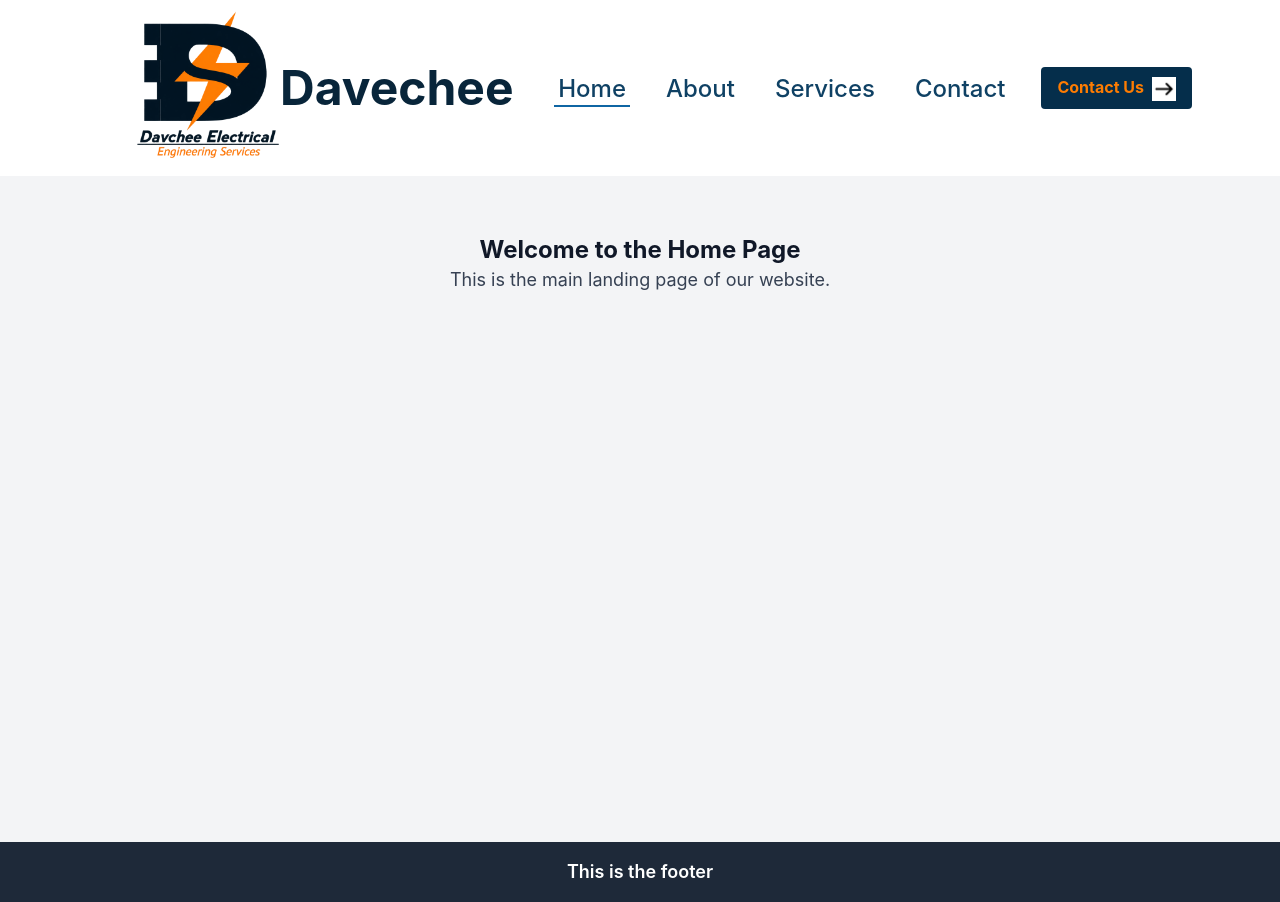
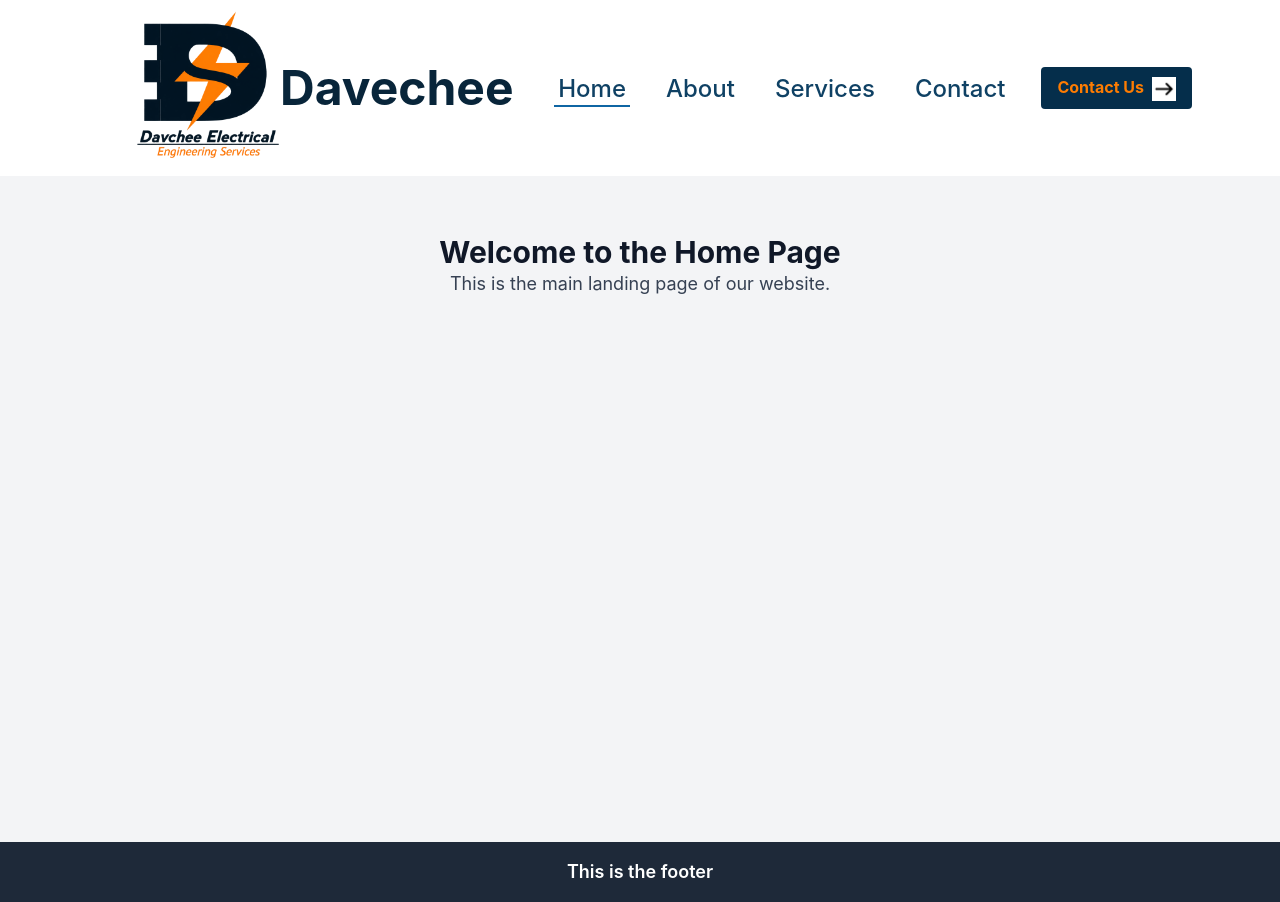
Before and after one commit to ShescoWebdev/Davchee, a React (Vite) app in the folder frontend/: page / in a window 1280 px wide. Built offline with nearby package versions, Linux system fonts and the light colour scheme.

Commit message:
fix: update heading size on Home page for better visibility

```diff
--- a/frontend/src/pages/Home.jsx
+++ b/frontend/src/pages/Home.jsx
@@ -3,7 +3,7 @@ import React from 'react'
 export default function Home() {
   return (
     <div className="flex flex-col items-center min-h-screen bg-gray-100">
-      <h1 className='mt-28 md:mt-48 text-2xl font-bold text-gray-900'>Welcome to the Home Page</h1>
+      <h1 className='mt-28 md:mt-48 text-2xl md:text-3xl font-bold text-gray-900'>Welcome to the Home Page</h1>
         <p className="text-lg text-gray-700">This is the main landing page of our website.</p>
     </div>
   )
```
